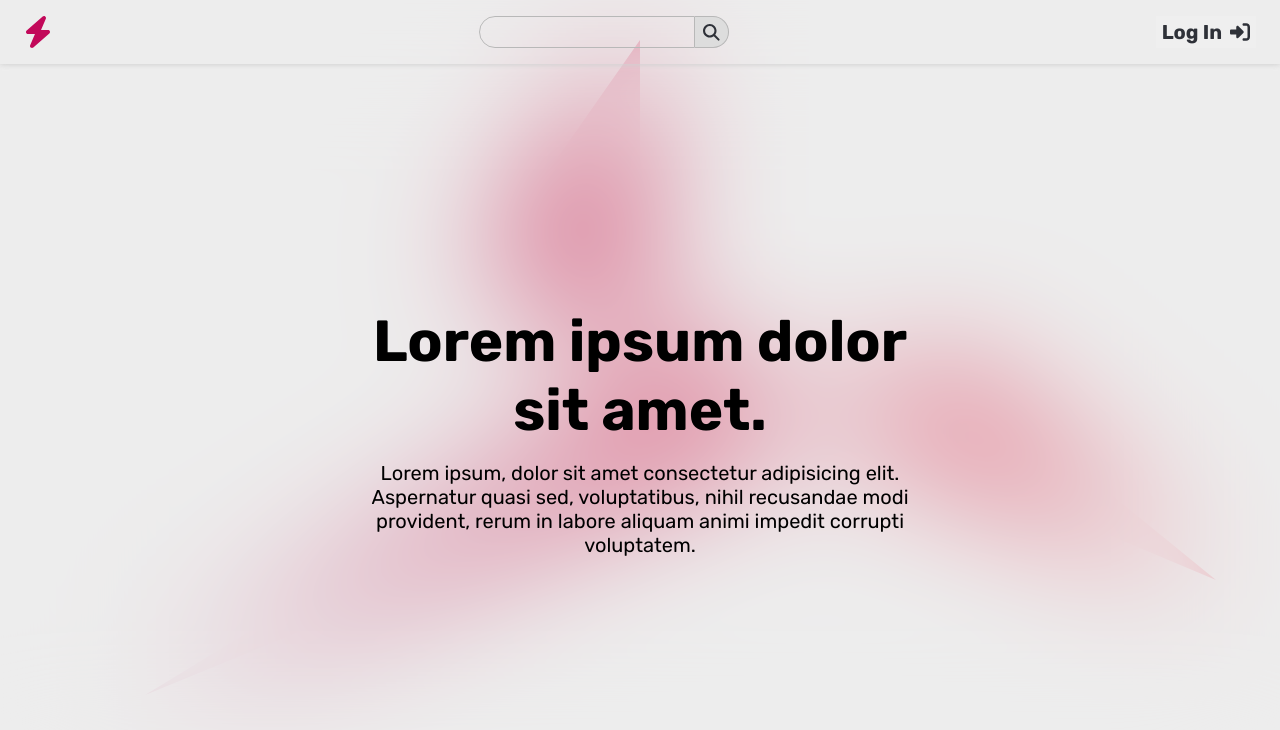
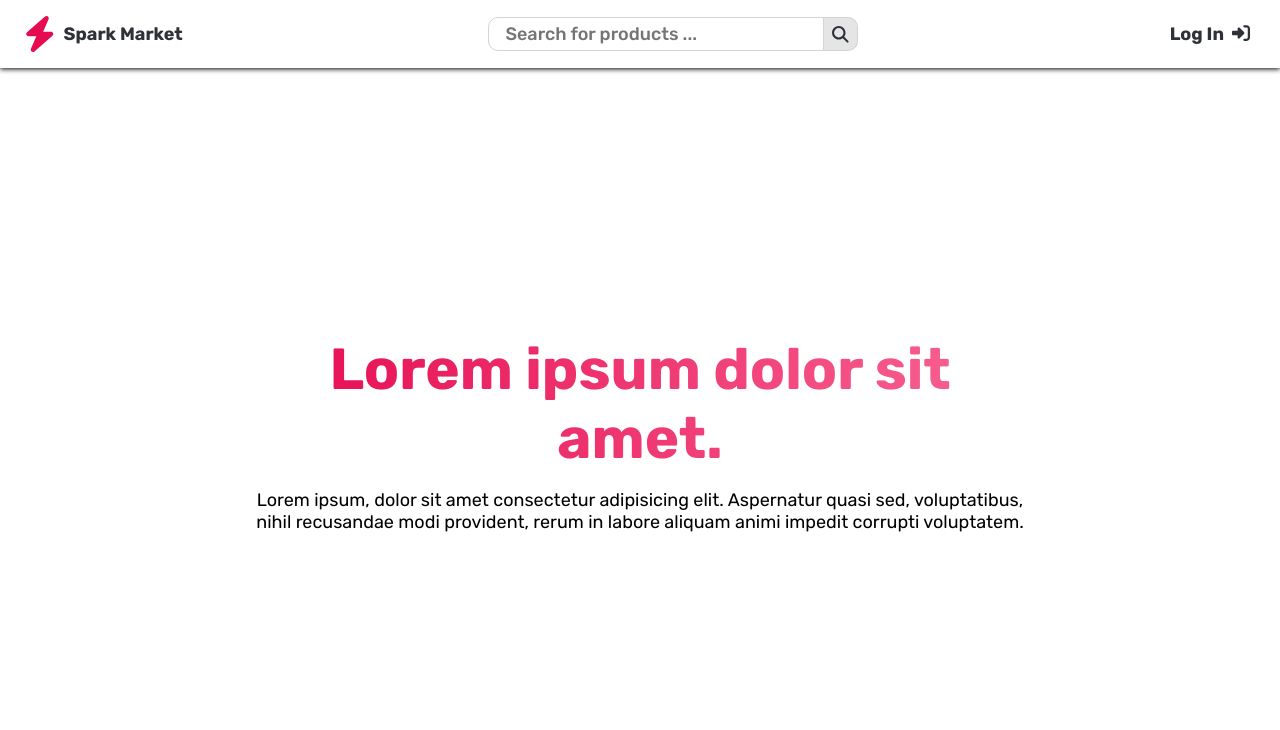
Before and after one commit to leonel-aguirre/dae-ecommerce-fe, a React (Create React App) app: page / in a window 1280 px wide. Shown: the top 730 px of the page. Built offline with nearby package versions, Linux system fonts and the light colour scheme.

Commit message:
:lipstick: Homepage styling updated.

```diff
--- a/src/index.scss
+++ b/src/index.scss
@@ -6,8 +6,3 @@
   margin: 0;
   box-sizing: border-box;
 }
-
-code {
-  font-family: source-code-pro, Menlo, Monaco, Consolas, "Courier New",
-    monospace;
-}
--- a/src/routes/Home/Home.jsx
+++ b/src/routes/Home/Home.jsx
@@ -11,14 +11,27 @@
 const Home = () => {
   return (
     <div className="home">
-      <div className="home__background">
+      {/* TODO: Decide if this should be kept. */}
+      {/* <div className="home__background">
         <div className="home__background-shape"></div>
-      </div>
+      </div> */}
       <div className="home__foreground">
         <section className="home__navbar">
-          <FontAwesomeIcon icon={faBolt} size="2x" className="home__app-logo" />
+          <span className="home__app-logo">
+            <FontAwesomeIcon
+              icon={faBolt}
+              size="2x"
+              className="home__app-logo-icon"
+            />
+            Spark Market
+          </span>
           <div className="home__search-box-container">
-            <input className="home__search-box" type="text" />
+            <input
+              className="home__search-box"
+              type="text"
+              size={25}
+              placeholder="Search for products ..."
+            />
             <button className="home__search-box-button">
               <FontAwesomeIcon icon={faMagnifyingGlass} size="lg" />
             </button>
--- a/src/routes/Home/Home.scss
+++ b/src/routes/Home/Home.scss
@@ -1,87 +1,126 @@
 @use "../../scss/index" as *;
 
 .home {
-  // @extend %container;
+  $app-logo-icon-color: $color-amaranth-red;
+  $app-logo-text-color: $color-gunmetal-black;
+  $log-in-button-text-color: $color-gunmetal-black;
+  $log-in-button-text-hover-color: $color-amaranth-red;
+  $search-box-border-color: $color-light-gray;
+  $search-box-icon-color: $color-gunmetal-black;
+  $search-box-icon-hover-color: $color-amaranth-red;
+  $search-box-button-background-color: lighten-2($color-light-gray);
 
-  &__background {
-    width: 100vw;
-    height: 100vh;
-    position: absolute;
-    display: flex;
-    justify-content: center;
-    align-items: center;
-    // z-index: 0;
-  }
+  // TODO: Decide if this should be kept.
+  // &__background {
+  //   width: 100vw;
+  //   height: 100vh;
+  //   position: absolute;
+  //   display: flex;
+  //   justify-content: center;
+  //   align-items: center;
+  // }
 
-  &__background-shape {
-    width: 90%;
-    height: 90%;
-    background: linear-gradient(to right, #c2095a, #f71735);
-    clip-path: polygon(50% 0%, 36% 32%, 100% 75%, 77% 45%, 7% 91%, 50% 49%);
-  }
+  // TODO: Decide if this should be kept.
+  // &__background-shape {
+  //   width: 100%;
+  //   height: 100%;
+  //   background: linear-gradient(to right, #c2095a, #f71735);
+  //   clip-path: polygon(50% 0%, 36% 32%, 100% 75%, 77% 45%, 7% 91%, 50% 49%);
+  // }
 
   &__foreground {
     width: 100vw;
     height: 100vh;
-    background-color: transparentize(lightgray, 0.6);
-    backdrop-filter: blur(70px);
-    // z-index: 100;
+    // TODO: Decide if this should be kept.
+    // background-color: transparentize(lightgray, 0.6);
+    // backdrop-filter: blur(70px);
     display: flex;
     flex-direction: column;
-    // justify-content: center;
-    // align-items: center;
   }
 
   &__navbar {
-    // background-color: blue;
-    // height: 100px;
-    // width: 100px;
     padding: $space-2 $space-3;
-    // border-bottom: 1px solid transparentize(gray, 0.8);
-    // background-color: transparentize(lightgray, 0.6);
-    // backdrop-filter: blur(1px);
-    box-shadow: 0px 1px 5px lightgray;
+    box-shadow: 0px 1px 5px;
     display: flex;
     justify-content: space-between;
+    align-items: center;
   }
 
   &__app-logo {
-    color: #c2095a;
-    // background-color: red;
+    @extend %body-sans;
+
+    font-weight: $font-weight-bold;
+    display: flex;
+    align-items: center;
+    color: $app-logo-text-color;
+    cursor: pointer;
+
+    background: $app-logo-text-color;
+
+    background-clip: text;
+    -webkit-background-clip: text;
+    -webkit-text-fill-color: transparent;
+
+    &:hover {
+      background: -webkit-linear-gradient(
+        left,
+        $color-amaranth-red,
+        lighten-1($color-amaranth-red)
+      );
+
+      background-clip: text;
+      -webkit-background-clip: text;
+      -webkit-text-fill-color: transparent;
+    }
+  }
+
+  &__app-logo-icon {
+    color: $app-logo-icon-color;
+    margin-right: $space-1;
   }
 
   &__search-box-container {
-    display: flex;
-    flex-direction: row;
+    display: none;
+
+    @include breakpoint-min(bp(small)) {
+      display: flex;
+      flex-direction: row;
+    }
   }
 
   &__search-box {
+    @extend %body-sans;
+
     appearance: none;
     border: none;
     background: none;
-    border-radius: 50px 0 0 50px;
-    padding: 0 $space-2;
-    border: 1px solid #b8b8b8;
-    // box-shadow: 0px 0px 1px gray;
+    border-radius: 10px 0 0 10px;
+    padding: $space-2 $space-2;
+    border: 1px solid $search-box-border-color;
+    height: $space-4;
+    font-weight: $font-weight-medium;
   }
 
   &__search-box-button {
     appearance: none;
     border: none;
-    background: #ddd;
-    border: 1px solid #b8b8b8;
+    background: $search-box-button-background-color;
+    border: 1px solid $search-box-border-color;
     border-left: none;
-    border-radius: 0 50px 50px 0;
+    border-radius: 0 10px 10px 0;
     padding: 0 $space-1;
-    color: #2e3138;
+    color: $search-box-icon-color;
+    transition: 0.25s ease color;
     cursor: pointer;
 
-    &:hover {
-      color: #c2095a;
+    &:hover,
+    &:active {
+      color: $search-box-icon-hover-color;
     }
   }
 
   &__log-in-button {
+    background: none;
     appearance: none;
     border: none;
     cursor: pointer;
@@ -93,11 +132,11 @@
     @extend %body-sans;
 
     font-weight: $font-weight-bold;
-    color: #2e3138;
+    color: $log-in-button-text-color;
     transition: 0.25s ease color;
 
     &:hover {
-      color: #c2095a;
+      color: $log-in-button-text-hover-color;
     }
   }
 
@@ -106,7 +145,7 @@
   }
 
   &__content {
-    max-width: 600px;
+    max-width: 60%;
     margin: auto;
     display: flex;
     flex-direction: column;
@@ -118,10 +157,21 @@
 
   &__heading {
     @extend %h1-sans;
+
+    background: -webkit-linear-gradient(
+      left,
+      $color-amaranth-red,
+      lighten-2($color-amaranth-red)
+    );
+
+    background-clip: text;
+    -webkit-background-clip: text;
+    -webkit-text-fill-color: transparent;
   }
 
   &__paragraph {
+    @extend %body-sans;
+
     margin-top: $space-2;
-    @extend %body-sans;
   }
 }
--- a/src/scss/_colors.scss
+++ b/src/scss/_colors.scss
@@ -1,11 +1,7 @@
-// $color-raisin-black: #16161d;
-// $color-ghost-white: #f8f8ff;
+$color-amaranth-red: #e60b51;
 
-// $color-folly-red: #fc2453;
-// $color-azure-blue: #3185fc;
-// $color-spring-green: #40f99b;
-// $color-amethyst-purple: #9883e5;
-// $color-arylide-yellow: #fce15a;
+$color-gunmetal-black: #2e3138;
+$color-light-gray: #d3d3d3;
 
 @function monochrome-gradient($color: $color-black, $degrees: 90deg) {
   @return linear-gradient($degrees, $color 0%, lighten-2($color) 100%);
--- a/src/scss/_typography.scss
+++ b/src/scss/_typography.scss
@@ -59,10 +59,10 @@
 %body-sans {
   @extend %font-sans;
 
-  font-size: 18px;
+  font-size: 16px;
 
   @include breakpoint-min(bp(small)) {
-    font-size: 20px;
+    font-size: 18px;
   }
 }
 
@@ -76,7 +76,7 @@
   }
 }
 
-%large-sans {
+%body-large-sans {
   @extend %font-sans;
 
   font-size: 56px;
```
